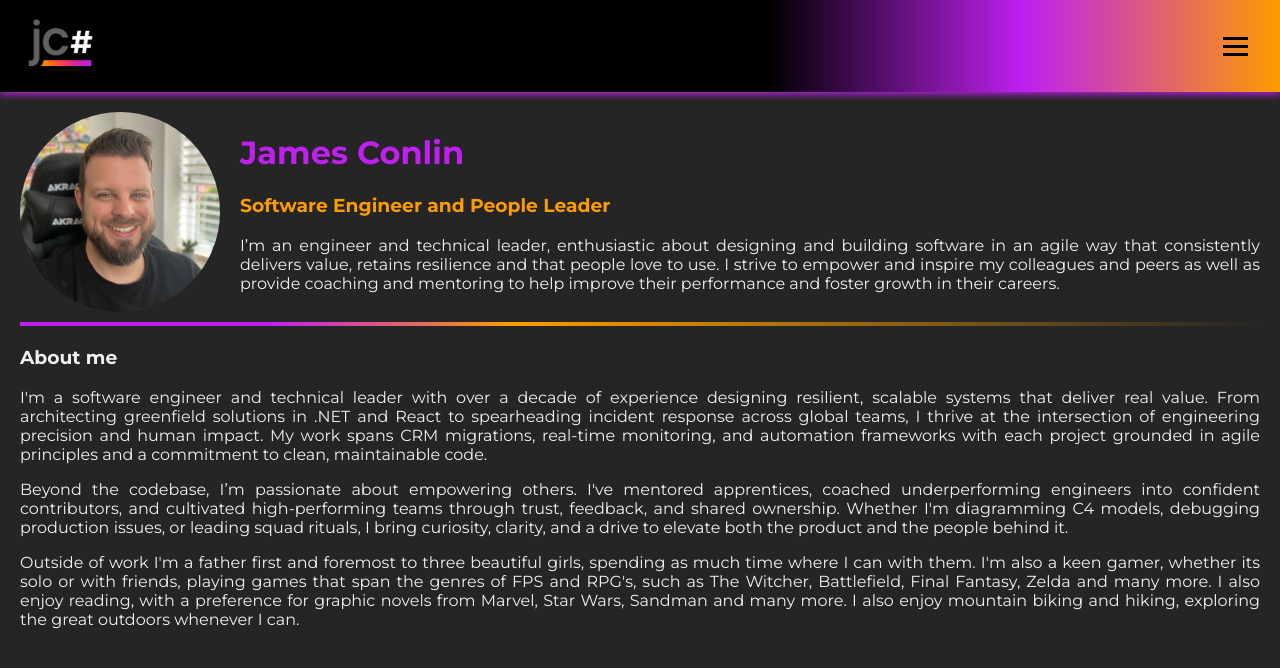
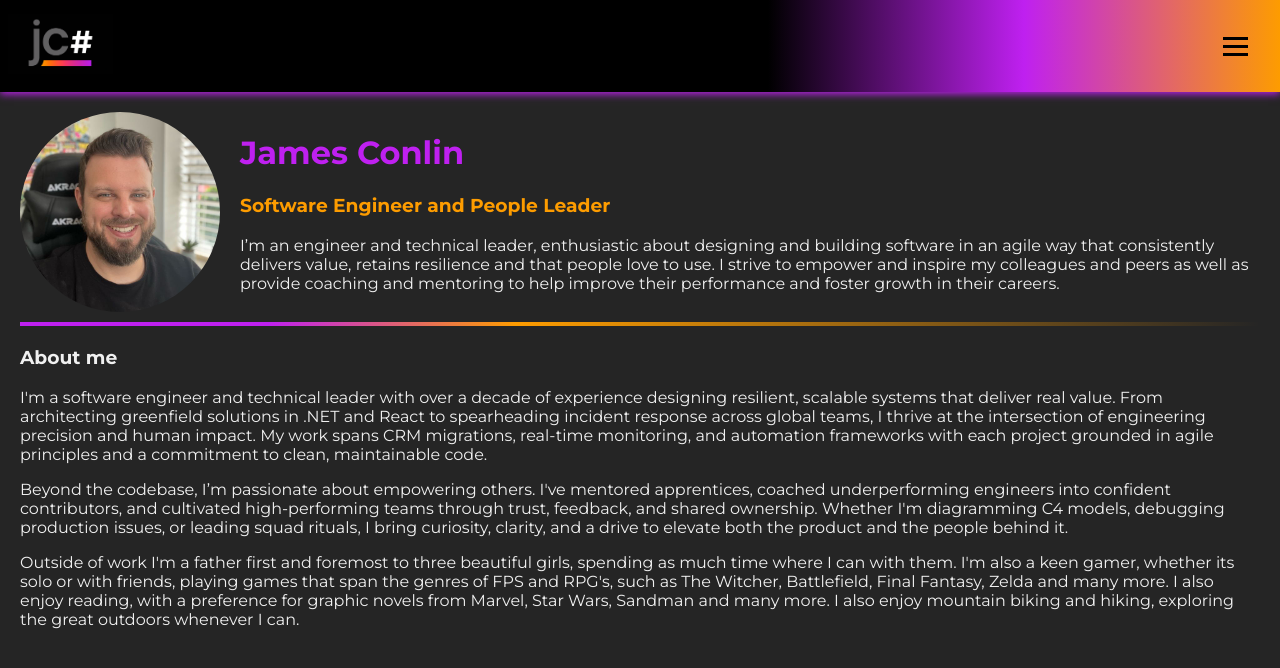
Before and after one commit to jacon-dev/website, a React (Create React App) app: page / in a window 1280 px wide. Shown: the top 668 px of the page. Built offline with nearby package versions, Linux system fonts and the light colour scheme; the HTML template or start-up script is replaced by a standard one.

Commit message:
removing justification

```diff
--- a/src/components/About/About.css
+++ b/src/components/About/About.css
@@ -26,10 +26,8 @@
 
 .about-text {
     flex: 1;
-    text-align: justify;
 }
 
 .about-extra {
     margin-top: 20px;
-    text-align: justify;
 }
--- a/src/components/Global.css
+++ b/src/components/Global.css
@@ -5,7 +5,7 @@
 }
 
 p {
-    text-align: justify;
+    text-align: left;
 }
 
 .gradient-divider {
```
